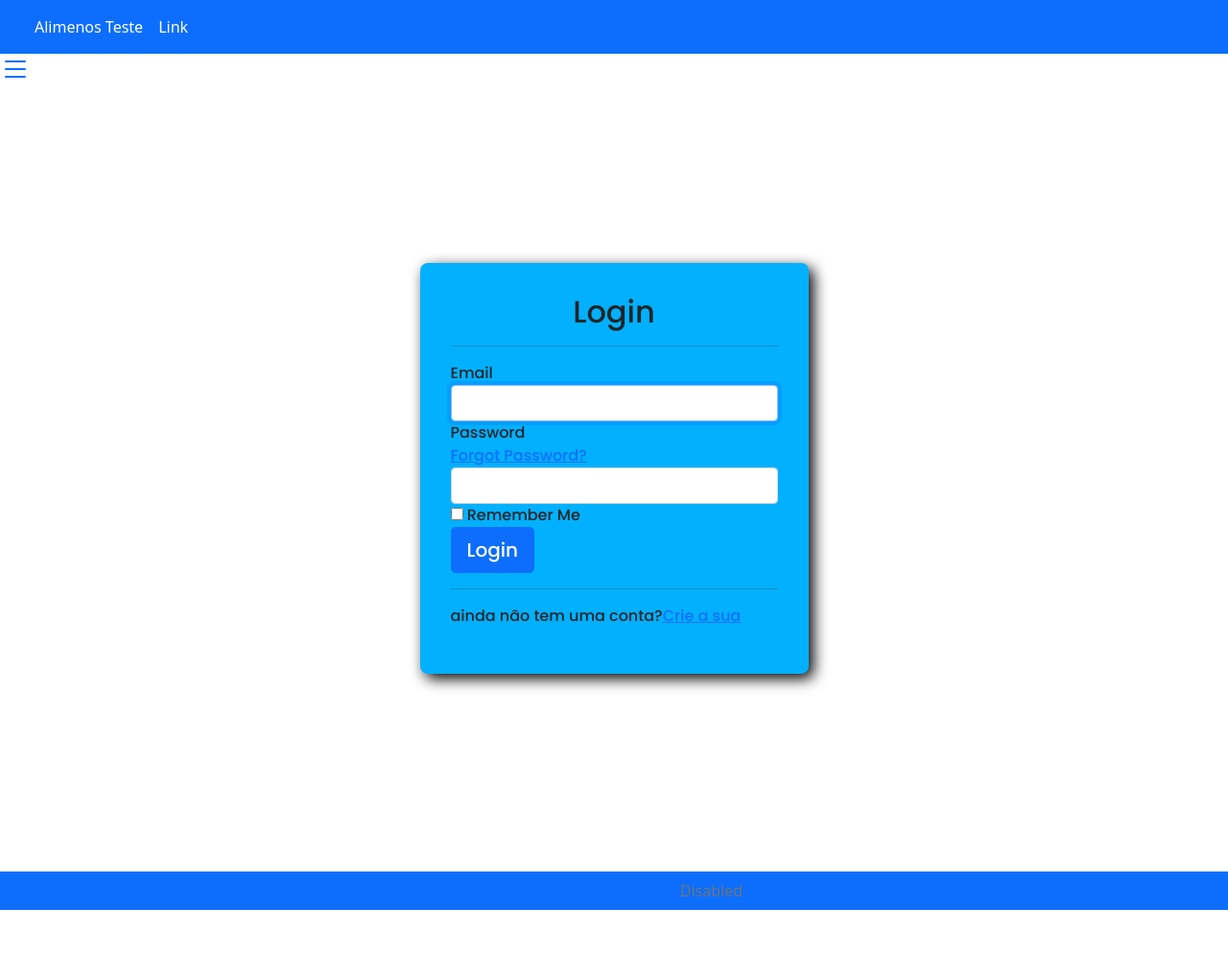
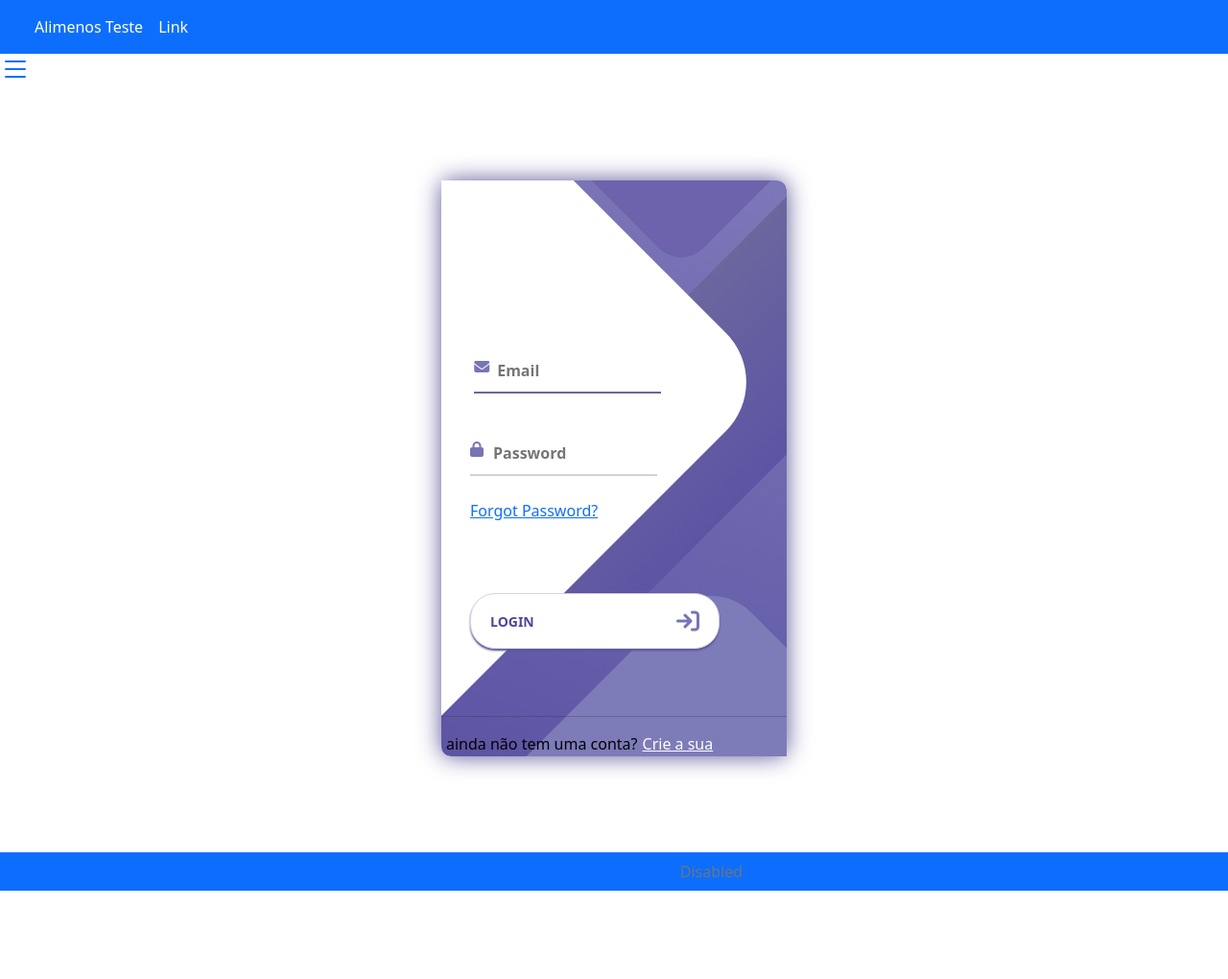
Before and after one commit to FabioRocha462/Educa-, a Django app: page /account/login/ in a window 1280 px wide. Shown: the whole page at 96% size. Before the commit the page ends 948 px from the top, so only its background shows below. Run offline with Django 4.2, Linux system fonts and the light colour scheme; some libraries are stand-ins or nearby versions.

Commit message:
Atualização da página de login

```diff
--- a/apps/account/templates/registration/login.html
+++ b/apps/account/templates/registration/login.html
@@ -1,10 +1,9 @@
 {%  extends "layouts/base.html"  %}
 {% block title %} Login  {% endblock %}
 {% block content %}
-<div class="content">
-<div class= "form-login">
-  <h2 style="display:flex;align-items: center;justify-content: center;">Login</h2>
-  <hr>
+
+
+<div class="container">
   {% if form.errors %}
     <div class="alert alert-danger alert-dismissible" role="alert">
         <div id="form_errors">
@@ -12,33 +11,34 @@
                 <strong>{{ value }}</strong>
             {% endfor %}
         </div>
-                      <button type="button" class="close" data-dismiss="alert" aria-label="Close">
-                          <span aria-hidden="true">&times;</span>
-                      </button>
     </div>
   {% endif %}
-  <form method="POST" action="" class="needs-validation" novalidate="">
+  <div class="screen">
+    <div class="screen_content">
+      <form method="POST" action="" class="login" novalidate="">
         {% csrf_token %}
-    <div class="form-group">
-      <label for="email">Email</label>
-      <input id="email" type="email" class="form-control" name="username" tabindex="1" required autofocus>
+        <div class="login_field">
+          <label for="email"></label>
+          <i class="login_icon fa-solid fa-envelope"></i>
+          <input id="email" type="email" placeholder="Email" class="login_input" name="username" tabindex="1" required autofocus>
           <div class="invalid-feedback">
             Please fill in your email
           </div>
         </div>
 
-    <div class="form-group">
+        <div class="login_field">
+          <i class="login_icon fa-solid fa-lock"></i>
+          <input id="password" type="password" placeholder="Password" class="login_input" name="password" tabindex="2" required>
+          <div class="invalid-feedback">
+            please fill in your password
+          </div>
           <div class="d-block">
-        <label for="password" class="control-label">Password</label>
+            <label for="password" class="control-label"></label>
             <div class="float-right">
               <a href="auth-forgot-password.html" class="text-small">
                 Forgot Password?
               </a>
             </div>
-      </div>
-      <input id="password" type="password" class="form-control" name="password" tabindex="2" required>
-      <div class="invalid-feedback">
-        please fill in your password
           </div>
         </div>
 
@@ -48,15 +48,20 @@
             <label class="custom-control-label" for="remember-me">Remember Me</label>
           </div>
         </div>
+        <button type="submit" class="button login_submit" tabindex="4">
+          Login <i class="button_icon fa-solid fa-arrow-right-to-bracket"></i>
+        </button>"
+      </form>
+      <div class="screen_background">
+        <span class="screen_background_shape screen_background_shape4"></span>
+        <span class="screen_background_shape screen_background_shape3"></span>
+        <span class="screen_background_shape screen_background_shape2"></span>
+        <span class="screen_background_shape screen_background_shape1"></span>
+      </div>
 
-    <div class="form-group">
-      <button type="submit" class="btn btn-primary btn-lg btn-block" tabindex="4">
-        Login
-      </button>
+      <hr>
+      <p class="p">ainda não tem uma conta?<span style="margin:5px;"><a href="/account/register" style="color: #FFF;">Crie a sua</a></span></p>
     </div>
-  </form>
-  <hr>
-  <p>ainda não tem uma conta?<span><a href="/account/register">Crie a sua</a></span></p>
   </div>
 </div>
 {% endblock %}
--- a/static/assets/style/css.css
+++ b/static/assets/style/css.css
@@ -1,48 +1,176 @@
 @import url('https://fonts.googleapis.com/css2?family=Poppins:wght@500&display=swap');
+@import url('https://fonts.googleapis.com/css?family=Raleway:400,700');
 
-.content{
-    font-family: "Poppins", sans-serif;
-    min-height: 100vh;
-    min-width: 100vh;
+/*Login Edition*/
+
+*{
+    box-sizing: border-box;
+    margin: 0;
+    padding: 0;
+    font-weight: Raleway, sans-serif;
+}
+
+.container{
     display: flex;
     align-items: center;
     justify-content: center;
+    min-height: 100vh;
+    border-radius: 10px;
 }
 
-.form-login{
-     background:#03B0FD;
-     max-width: 500px;
-     min-height: 40vh;
-     padding:2rem;
-     box-shadow: 5px 5px 15px rgba(0,0,0,2);
-     border-radius:8px;
+.alert{
+    justify-content: center;
+    position: flex;
+    z-index: 3;
+    max-width: 300px;
 }
 
-.form-create{
-    background:#03B0FD;
-    max-width: 1000px;
-    min-height: 100vh;
-    padding:2rem;
-    box-shadow: 5px 5px 15px rgba(0,0,0,2);
-    border-radius:8px;
+.screen{
+    background: linear-gradient(20deg, #5D54A4, #7C78B8);
+    position: relative;
+    height: 600px;
+    width: 360px;
+    box-shadow: 0px 0px 24px #5C5696;
+    border-radius: 10px;
+    margin: 20px;
 }
 
-span,a{
-    text-decoration: none;
+.screen_content{
+    z-index: 1;
+    position: relative;
+    height: 100%;
+    border-radius: 10px;
 }
 
-header{
-    background-color: #03B0FD;
+.screen_background{
+    position: absolute;
+    top: 0;
+    left: 0;
+    right: 0;
+    bottom: 0;
+    z-index: 0;
+    -webkit-clip-path: inset(0 0 0 0);
+    clip-path: inset(0 0 0);
 }
 
-footer{
-    background-color: #03B0FD;
-    margin-top: 20px;
+.screen_background_shape{
+    transform: rotate(45deg);
+    position: absolute;
 
 }
 
-.center{
-    display:flex;
+.screen_background_shape1{
+    height: 520px;
+    width: 520px;
+    background: #FFF;
+    top: -50px;
+    right: 120px;
+    border-radius: 0 72px 0 0;
+}
+
+.screen_background_shape2{
+    height: 220px;
+    width: 220px;
+    background: #6C63AC;
+    top: -172px;
+    right: 0;
+    border-radius: 32px;
+}
+
+.screen_background_shape3{
+    height: 540px;
+    width: 190px;
+    background: linear-gradient(270deg, #5D54A4, #6A679E);
+    top: -24px;
+    right: 0;
+    border-radius: 32px;
+}
+
+.screen_background_shape4{
+    height: 400px;
+    width: 200px;
+    background: #7E7BB9;
+    top: 420px;
+    right: 50px;
+    border-radius: 60px;
+}
+.login{
+    z-index: 3;
+    width: 320px;
+    padding: 30px;
+    padding-top: 156px;
+}
+
+.login_field{
+    z-index: 3;
+    padding: 20px 0px;
+    position: relative;
+}
+
+.login_icon{
+    z-index: 3;
+    position: absolute;
+    top: 30px;
+    color: #7875B5;
+}
+
+.login_input{
+    z-index: 2;
+    position:relative;
+    border: none;
+    border-bottom: 2px solid #D1D1D4;
+    background: none;
+    padding: 10px;
+    padding-left: 24px;
+    font-weight: 700;
+    width: 75%;
+    transition: .2s;
+}
+
+.login_input:active,
+.login_input:focus,
+.login_input:hover{
+    outline: none;
+    border-bottom-color: #6A679E;
+}
+
+.login_submit{
+    z-index: 2;
+    position: relative;
+    background: #fff;
+    font-size: 14px;
+    margin-top: 30px;
+    padding: 16px 20px;
+    border-radius: 26px;
+    border: 1px solid #D4D3E8;
+    text-transform: uppercase;
+    font-weight: 700;
+    display: flex;
     align-items: center;
-    justify-content: center;
+    width: 100%;
+    color: #4C489D;
+    box-shadow: 0px 2px 2px #5C5696;
+    cursor: pointer;
+    transition: .2s;
 }
+
+.login_submit:active,
+.login_submit:focus,
+.login_submit:hover{
+    border-color: #6A679E;
+    outline: none;
+}
+
+.button_icon{
+    font-size: 24px;
+    margin-left: auto;
+    color: #7875B5;
+}
+
+.p{
+    z-index: 3;
+    position: relative;
+    margin: 5px;
+    color: black;
+    font-weight: 500;
+}
--- a/templates/layouts/base.html
+++ b/templates/layouts/base.html
@@ -130,5 +130,6 @@
           </ul>
     </footer>
     <script src="https://cdn.jsdelivr.net/npm/bootstrap@5.0.2/dist/js/bootstrap.bundle.min.js" integrity="sha384-MrcW6ZMFYlzcLA8Nl+NtUVF0sA7MsXsP1UyJoMp4YLEuNSfAP+JcXn/tWtIaxVXM" crossorigin="anonymous"></script>
-</body>
+    <script src="https://kit.fontawesome.com/07d7922655.js" crossorigin="anonymous"></script>
+  </body>
 </html>
```
Also changed, not shown: db.sqlite3, 1 other file. Lines whose indentation alone changed are shown as unchanged.
